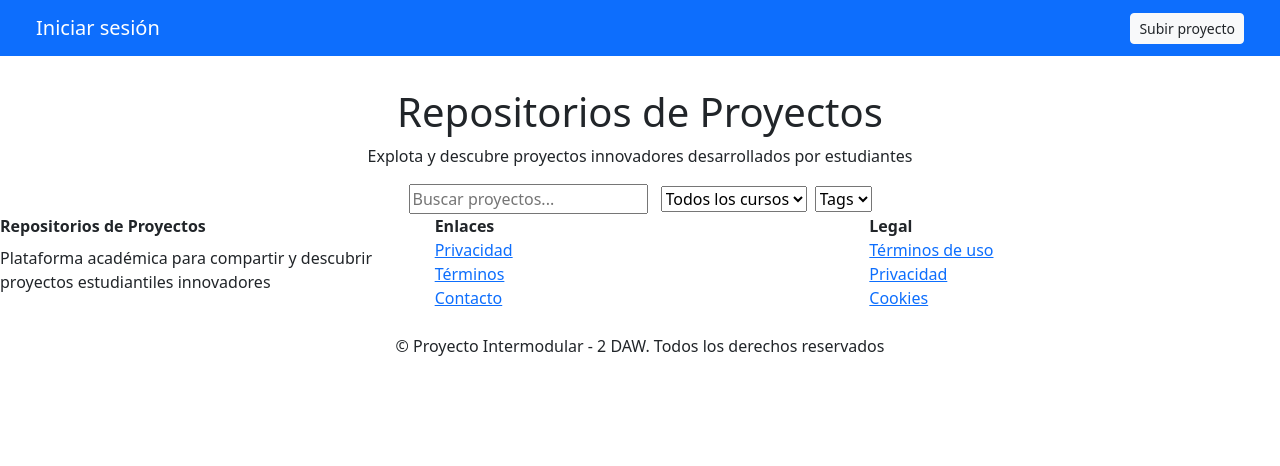
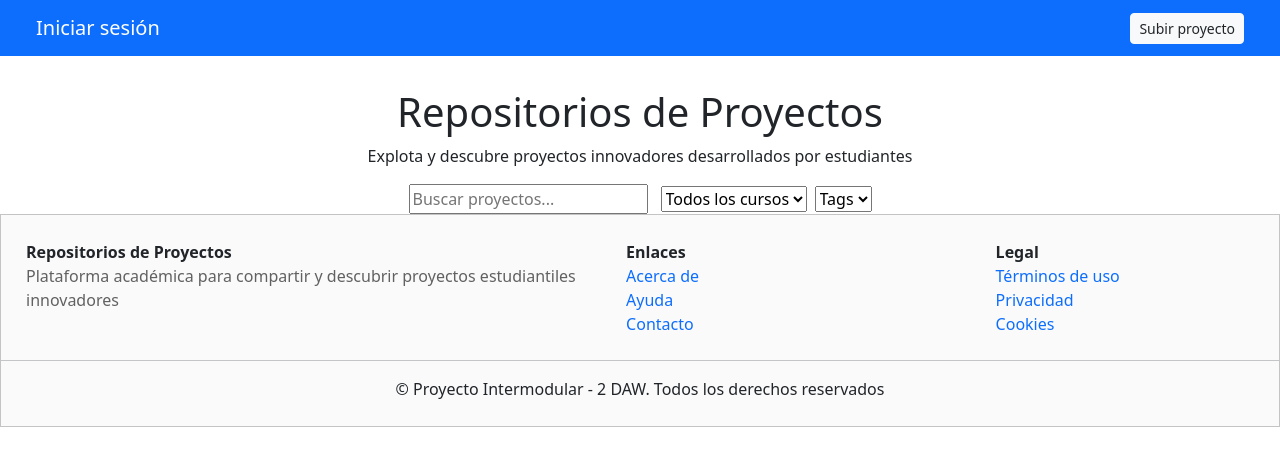
Before and after one commit to Jhonttt/proyecto-intermodular, an Angular app in the folder frontend/: page /home in a window 1280 px wide. Shown: the top 466 px of the page. Built offline with nearby package versions, Linux system fonts and the light colour scheme.

Commit message:
fix: Modificación de la estructura del home y del css de home y links-section

```diff
--- a/frontend/src/app/pages/home/footer/footer.css
+++ b/frontend/src/app/pages/home/footer/footer.css
@@ -1,16 +1,26 @@
 .footer-grid{
     display: grid;
-    grid-template-columns: repeat(3, 1fr);
-    gap: 24px;
+    grid-template-columns: 45% 25% 20%;
+    gap: 50px;
 }
 
-.footer-info b{
+.footer-info {
     display: block;
     margin-bottom: 8px;
+    padding-left: 25px;
+}
+.footer-info p{
+     color: rgb(97, 97, 97);
 }
 
 .footer-bottom{
     margin-top: 24px;
     text-align: center;
+}
 
+.footer-container{
+    border: 1px solid rgb(196, 196, 196);
+    padding-top: 25px;
+    padding-bottom: 25px;
+    background-color: rgb(250, 250, 250);
 }
--- a/frontend/src/app/pages/home/footer/footer.html
+++ b/frontend/src/app/pages/home/footer/footer.html
@@ -10,6 +10,7 @@
         </app-links-section>
     </section>
     <footer class="footer-bottom">
+        <hr>
         © Proyecto Intermodular - 2 DAW. Todos los derechos reservados
     </footer>
 </div>
--- a/frontend/src/app/pages/home/footer/footer.ts
+++ b/frontend/src/app/pages/home/footer/footer.ts
@@ -10,8 +10,8 @@ import { LinksSection } from "../links-section/links-section";
 
 export class Footer {
  footerLinks1 = [
-    { label: 'Privacidad', url: '#' },
-    { label: 'Términos', url: '#' },
+    { label: 'Acerca de', url: '#' },
+    { label: 'Ayuda', url: '#' },
     { label: 'Contacto', url: '#' }
   ];
  footerLinks2 = [
--- a/frontend/src/app/pages/home/links-section/links-section.css
+++ b/frontend/src/app/pages/home/links-section/links-section.css
@@ -3,3 +3,7 @@
   flex-direction: column;
   gap: 6px;
 }
+
+a{
+  text-decoration: none;
+}
```
